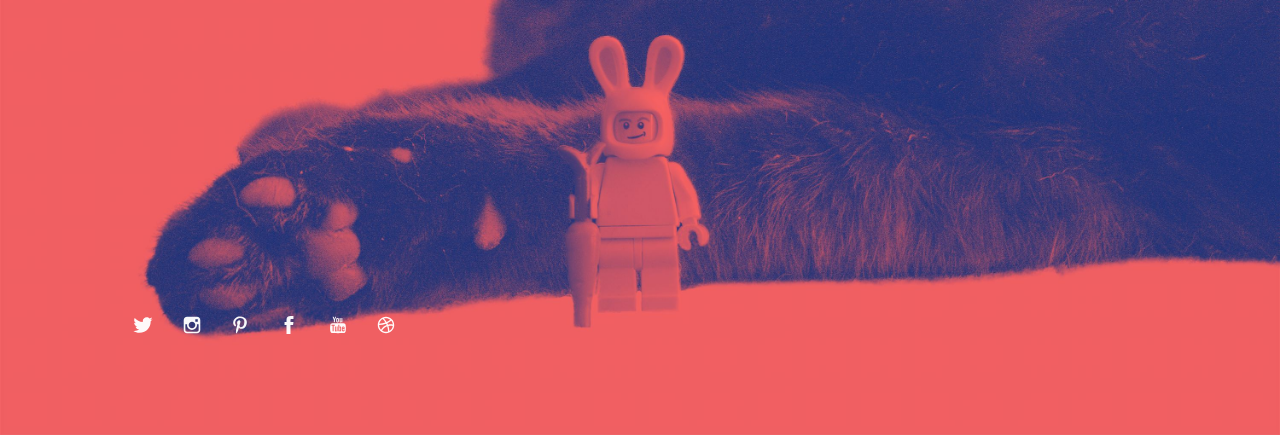
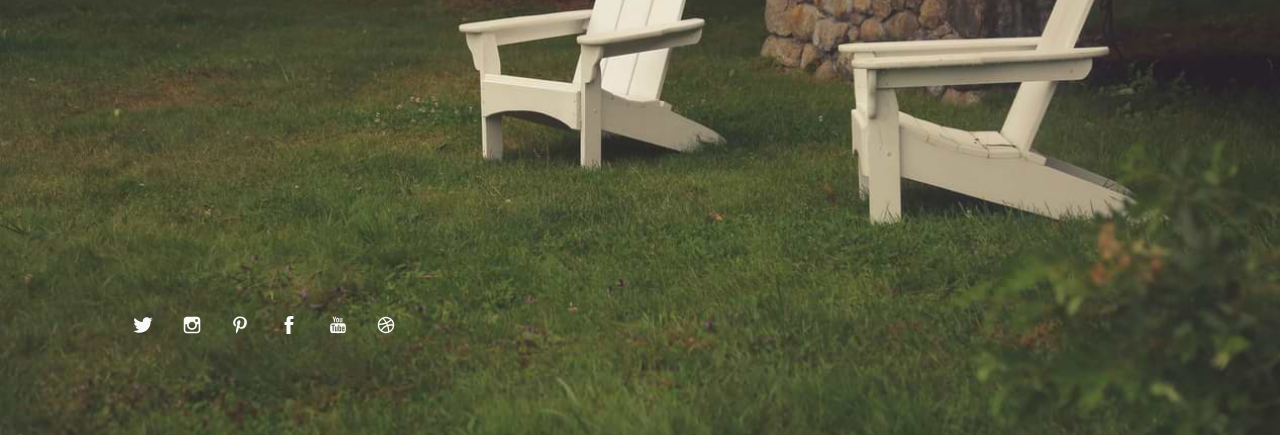
Before and after one commit to edmeu/edmeu.github.io, a plain HTML site: page index.html in a window 1280 px wide. Shown: the part 365-800 px from the top of the page. Drawn offline with Linux system fonts and the light colour scheme.

Commit message:
Bild geändert

```diff
--- a/assets/css/me.css
+++ b/assets/css/me.css
@@ -103,7 +103,7 @@ body.page-template-page-fullsingle-me {
   letter-spacing: -0.5px;
   color: #999999;
   color: #fff;
-  background-image: url("../../images/hur.jpg");
+  background-image: url("../../images/backyard.jpg");
   background-position: center center;
   background-size: cover; }
   body.page-template-page-fullsingle-me p {
```
Also changed, not shown: images/backyard.jpg (added).
